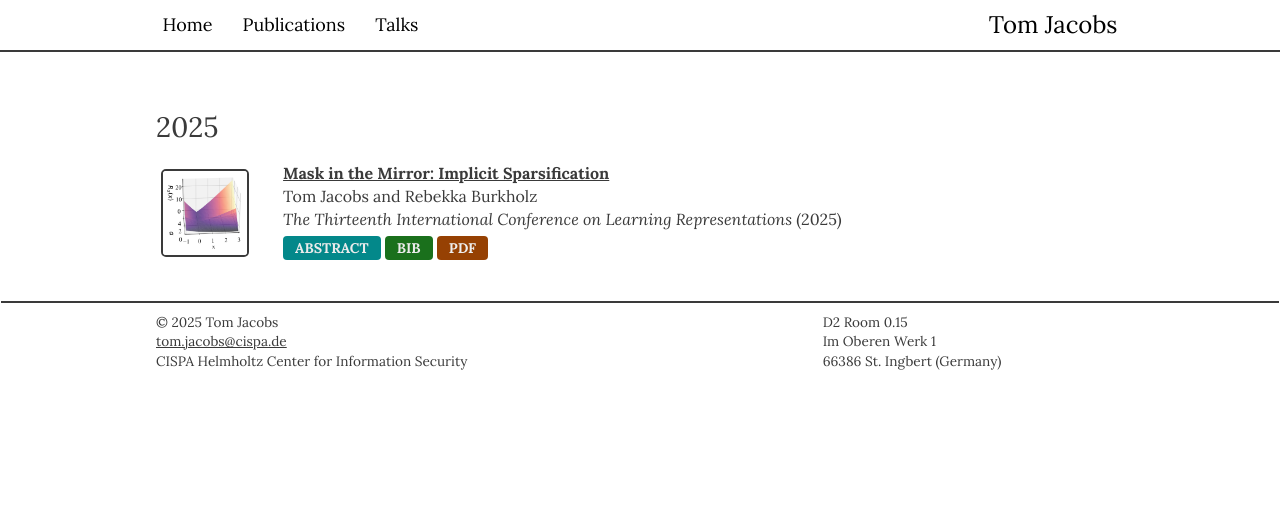
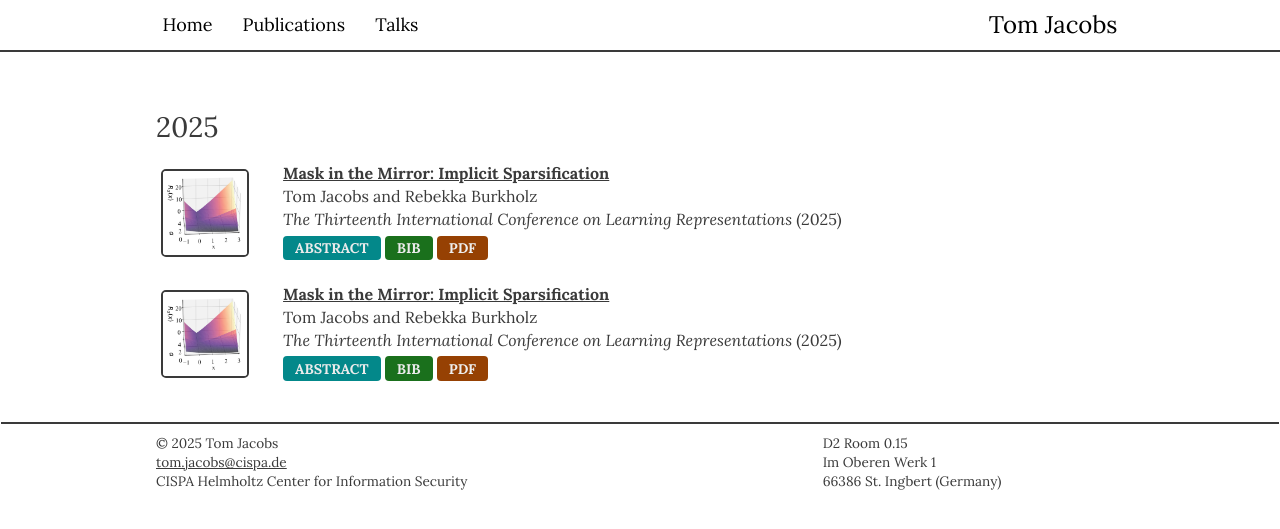
Before and after one commit to TomJacobs05/tomjacobs05.github.io, a Jekyll site: the page built from _pages/publications.md, in a window 1280 px wide. Shown: the top 529 px of the page. Built offline with Jekyll 4.4.1, drawn with Linux system fonts in a browser that asks for light colours; nearby versions of some CDN libraries; a style sheet for code colours, icons or effects is not loaded; part of the change alters nothing that is shown.

Commit message:
Update publications.yml

```diff
--- a/_data/publications.yml
+++ b/_data/publications.yml
@@ -15,3 +15,21 @@
       year={2025},
       url={https://openreview.net/forum?id=U47ymTS3ut}
     }
+
+- title: "Mask in the Mirror: Implicit Sparsification"
+  venue: The Thirteenth International Conference on Learning Representations
+  year: 2025
+  authors: Tom Jacobs and Rebekka Burkholz
+  url: https://openreview.net/forum?id=U47ymTS3ut
+  pdf: https://openreview.net/pdf?id=U47ymTS3ut
+  image: 2025_mask_in_the_mirror.jpg
+  abstract: "Continuous sparsification strategies are among the most effective methods for reducing the inference costs and memory demands of large-scale neural networks. A key factor in their success is the implicit L1 regularization induced by jointly learning both mask and weight variables, which has been shown experimentally to outperform explicit L1 regularization. We provide a theoretical explanation for this observation by analyzing the learning dynamics, revealing that early continuous sparsification is governed by an implicit L2 regularization that gradually transitions to an L1 penalty over time. Leveraging this insight, we propose a method to dynamically control the strength of this implicit bias. Through an extension of the mirror flow framework, we establish convergence and optimality guarantees in the context of underdetermined linear regression. Our theoretical findings may be of independent interest, as we demonstrate how to enter the rich regime and show that the implicit bias can be controlled via a time-dependent Bregman potential. To validate these insights, we introduce PILoT, a continuous sparsification approach with novel initialization and dynamic regularization, which consistently outperforms baselines in standard experiments."
+  bib: |
+    @inproceedings{
+      jacobs2025mask,
+      title={Mask in the Mirror: Implicit Sparsification},
+      author={Tom Jacobs and Rebekka Burkholz},
+      booktitle={The Thirteenth International Conference on Learning Representations},
+      year={2025},
+      url={https://openreview.net/forum?id=U47ymTS3ut}
+    }
```
